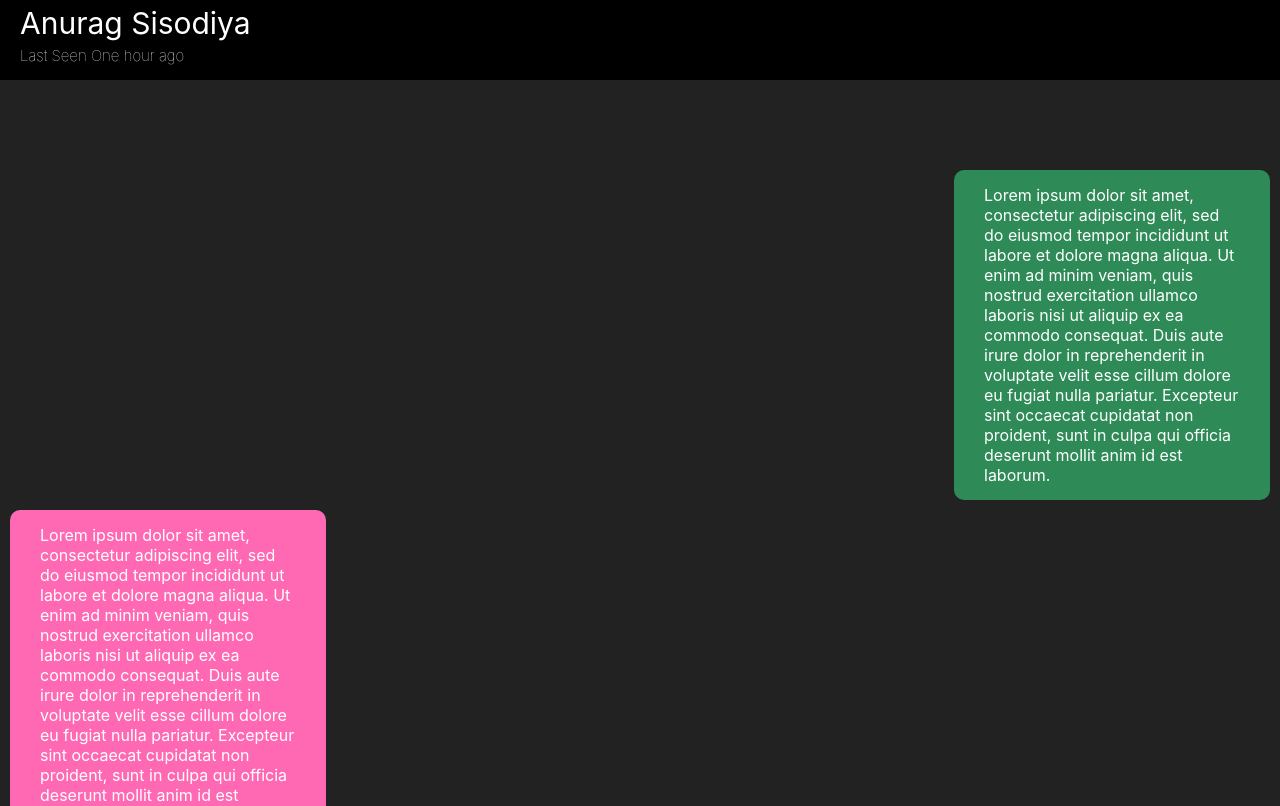
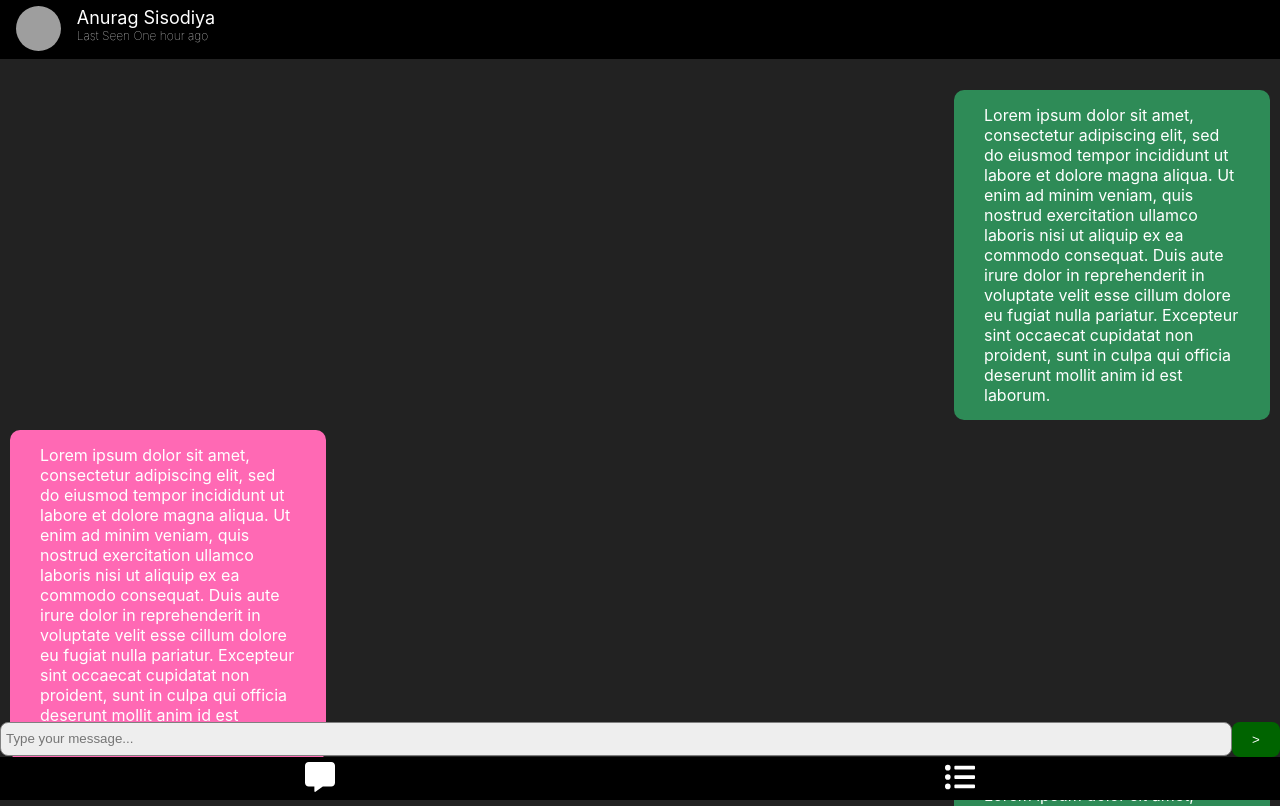
Before and after one commit to Anurps9/Whatsapp-clone, a React (Create React App) app: page / in a window 1280 px wide. Shown: the top 806 px of the page. Built offline with nearby package versions, Linux system fonts and the light colour scheme; grey boxes are pictures that could not be loaded.

Commit message:
Complete DirectChatScreen

```diff
--- a/package.json
+++ b/package.json
@@ -3,6 +3,9 @@
   "version": "0.1.0",
   "private": true,
   "dependencies": {
+    "@fortawesome/fontawesome-svg-core": "^1.2.35",
+    "@fortawesome/free-solid-svg-icons": "^5.15.3",
+    "@fortawesome/react-fontawesome": "^0.1.14",
     "@testing-library/jest-dom": "^5.14.1",
     "@testing-library/react": "^11.2.7",
     "@testing-library/user-event": "^12.8.3",
--- /dev/null
+++ b/src/views/DirectChatScreen/DirectChatScreen.css
@@ -0,0 +1,11 @@
+.OtherUserInfoContainer{
+	position: fixed;
+	top: 0;
+	width: 100%;
+}
+
+.FooterContainer{
+	position: fixed;
+	width: 100%;
+	bottom: 0;
+}
--- a/src/views/DirectChatScreen/DirectChatScreen.js
+++ b/src/views/DirectChatScreen/DirectChatScreen.js
@@ -4,6 +4,7 @@ import OtherUserInfo from '../OtherUserInfo/OtherUserInfo.js';
 import MessageInputField from '../MessageInputField/MessageInputField.js';
 import Footer from '../Footer/Footer.js';
 import React from 'react';
+import './DirectChatScreen.css'
 
 export default function DirectChatScreen(props){
 	var str = "Lorem ipsum dolor sit amet, consectetur adipiscing elit, sed do eiusmod tempor incididunt ut labore et dolore magna aliqua. Ut enim ad minim veniam, quis nostrud exercitation ullamco laboris nisi ut aliquip ex ea commodo consequat. Duis aute irure dolor in reprehenderit in voluptate velit esse cillum dolore eu fugiat nulla pariatur. Excepteur sint occaecat cupidatat non proident, sunt in culpa qui officia deserunt mollit anim id est laborum.";
@@ -24,8 +25,10 @@ export default function DirectChatScreen(props){
 	        <div className="MessagesContainer" style = {{paddingTop: "5rem", paddingBottom: "2rem"}}>
 	       		{mainContainer}
 	        </div>
-	        <MessageInputField />
-	        <Footer />
+	        <div className="FooterContainer">
+		        <MessageInputField />
+		        <Footer />
+	        </div>
 		</div>
 	)
 }
--- a/src/views/Footer/Footer.css
+++ b/src/views/Footer/Footer.css
@@ -3,22 +3,12 @@
 	width: 100%;
 }
 
-.flex-container{
-    display:  inline-block;
-	padding-left: 10px;
-    width: 50%;
-	height: 70px;
-	border-radius: 15px;
-	border: 1px solid black;
-	background-color: green;
-	color: white;
-}
-
 .btn{
+	display: inline;
     text-align: center;
     font-size: 30px;
-    width: 16rem;
-    height: 3rem;
+    width: 50%;
+    height: 2.7rem;
     background-color: black;
     border-width: 0;
     color: white;
--- a/src/views/Footer/Leftbutton.js
+++ b/src/views/Footer/Leftbutton.js
@@ -1,8 +1,10 @@
 import './Footer.css';
+import { FontAwesomeIcon } from '@fortawesome/react-fontawesome'
+import { faCommentAlt } from '@fortawesome/free-solid-svg-icons'
 
 function LeftButton(){
     return (
-        <button className="btn" type="primary">chats</button>
+        <button className="btn"><FontAwesomeIcon icon={faCommentAlt} /></button>
     );
 }
 export default LeftButton;
--- a/src/views/Footer/RightButton.js
+++ b/src/views/Footer/RightButton.js
@@ -1,8 +1,10 @@
 import "./Footer.css";
+import { FontAwesomeIcon } from '@fortawesome/react-fontawesome'
+import { faListUl} from '@fortawesome/free-solid-svg-icons'
 
-function Rightbutton() {
+function RightButton() {
   return (
-    <button className="btn">Contacts</button>
+    <button className="btn"><FontAwesomeIcon icon={faListUl}/></button>
   );
 }
-export default Rightbutton;
+export default RightButton;
--- a/src/views/MessageInputField/MessageInputField.css
+++ b/src/views/MessageInputField/MessageInputField.css
@@ -20,7 +20,7 @@
 	height: 35px;
 	border-radius: 8px;
 	border-width: 0px;
-	background-color: black;
+	background-color: darkgreen;
 	color: white;
 	margin: auto;
 }
--- a/src/views/OtherUserInfo/OtherUserInfo.css
+++ b/src/views/OtherUserInfo/OtherUserInfo.css
@@ -2,18 +2,25 @@
 	background-color: black;
 	color: white;
 	width: 100%;
-	height: 5rem;
+	height: 3.7rem;
 	margin:  0;
-	padding-left: 10px;
+	padding-left: 1rem;
+}
+
+.PhotoContainer{
+	display: inline;
+	line-height: 5rem;
 }
 
 .OtherUserName{
-	font-size: 30px;
-	padding: 5px 0 5px 10px;
+	font-size: 18px;
 }
 
 .OtherUserLastSeen{
-	font-size: 15px;
+	font-size: 12px;
 	font-weight: lighter;
-	padding: 0 0 10px 10px;
 }
+
+.InfoContainer{
+	padding-top: 7px;
+}
--- a/src/views/OtherUserInfo/OtherUserInfo.js
+++ b/src/views/OtherUserInfo/OtherUserInfo.js
@@ -1,4 +1,5 @@
 import './OtherUserInfo.css';
+import Photo from '../Photo/Photo.js';
 
 /*
 props
@@ -7,10 +8,22 @@ lastSeen: time other user was last seen
 */
 
 export default function OtherUserInfo(props){
+	var photoStyle = {
+		width: "2.8rem",
+		height: "2.8rem",
+		display: "inline",
+		margin: ".40rem 1rem 0 0",
+		borderRadius: "2rem"
+	}
 	return(
 		<div className="OtherUserInfo">
-			<div className="OtherUserName">{props.name}</div>
-			<div className="OtherUserLastSeen">Last Seen {props.lastSeen}</div>
+			<div className="PhotoContainer">
+				<Photo contactImg="https://picsum.photos/200" style = {photoStyle}/>
+			</div>
+			<div className="InfoContainer">
+				<div className="OtherUserName">{props.name}</div>
+				<div className="OtherUserLastSeen">Last Seen {props.lastSeen}</div>
+			</div>
 		</div>
 	)
 }
--- a/src/views/Photo/Photo.css
+++ b/src/views/Photo/Photo.css
@@ -1,4 +1,4 @@
 .UserPhoto{
-    display:inline;
-    vertical-align:middle;
+    display: inline;
+    vertical-align: middle;
 }
--- a/src/views/Photo/Photo.js
+++ b/src/views/Photo/Photo.js
@@ -1,9 +1,11 @@
 import React from "react";
+import './Photo.css';
 
 function Photo(props) {
+  var style = props.style;
   return (
-    <div className="UserPhoto"style={{ width: "100%", zIndex: 5, padding: "5%" }} >
-      <img src={props.contactImg} align="left" alt="Contact-Pic" />
+    <div className="UserPhoto" >
+      <img style={style} src={props.contactImg} align="left" alt="Contact-Pic" />
     </div>
   );
 
```
Also changed, not shown: 1 other file (tests, documents, lock files or other folders).
